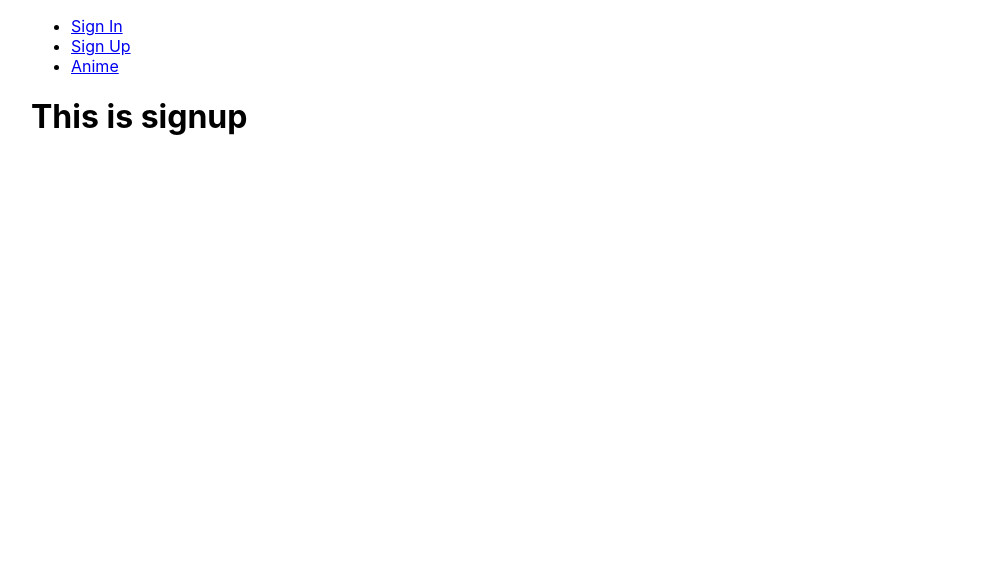
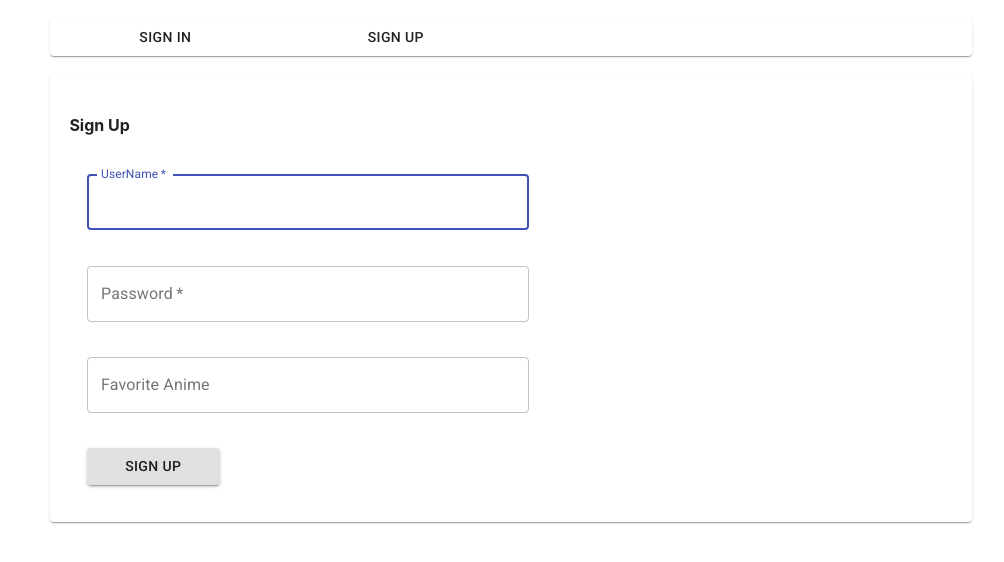
Before and after one commit to FehrIsFair/project1-animeapi, a React (Create React App) app: page /signup in a window 1280 px wide. Shown: the top 562 px of the page, without its empty margins (129-1133 px from the left). Built offline with nearby package versions, Linux system fonts and the light colour scheme.

Commit message:
useContext, Formik, Yup added and implemented

```diff
--- a/package.json
+++ b/package.json
@@ -10,11 +10,14 @@
     "@testing-library/user-event": "^7.1.2",
     "axios": "^0.20.0",
     "fontsource-roboto": "^3.0.3",
+    "formic": "^0.0.10",
+    "formik": "^2.2.0",
     "react": "^16.13.1",
     "react-dom": "^16.13.1",
     "react-router": "^5.2.0",
     "react-router-dom": "^5.2.0",
-    "react-scripts": "3.4.3"
+    "react-scripts": "3.4.3",
+    "yup": "^0.29.3"
   },
   "scripts": {
     "start": "react-scripts start",
--- a/src/Anime/Navigation.js
+++ b/src/Anime/Navigation.js
@@ -1,21 +1,48 @@
-import React, { useEffect, useState, useContext } from "react";
+import React, { useEffect, useContext } from "react";
+import { Authentication } from "../Authentication/Authentication";
 import { Link } from "react-router-dom";
+import { Card, Button } from "@material-ui/core";
+import { makeStyles } from "@material-ui/core/styles";
+import FailedRender from "../Errors/FailedRender/FailedRender";
 
-const siteNavigation = () => {
+const useStyles = makeStyles({
+  button: {
+    width: "100%",
+  },
+  listItem: {
+    width: "25%",
+  },
+});
+
+const Navigation = () => {
+  const authContext = useContext(Authentication);
+
+  useEffect(() => {}, [authContext.logout]);
+  if (authContext.isAuth === false)
     return (
-    <div>
-      <ul>
-        <li>
-          <Link to="/">Sign In</Link>
+      <Card className="loggedOut">
+        <ul className="nav">
+          <li className={useStyles.listItem}>
+            <Link to="/">
+              <Button>Sign In</Button>
+            </Link>
           </li>
           <li>
-          <Link to="/SignUp">Sign Up</Link>
-        </li>
-        <li>
-          <Link to="/Anime">Anime</Link>
+            <Link to="/SignUp">
+              <Button>Sign Up</Button>
+            </Link>
           </li>
         </ul>
-    </div>
+      </Card>
     );
+  if (authContext.isAuth === true)
+    return (
+      <Card className="loggedIn">
+        <Link to="/">
+          <Button onClick={authContext.logout}>Log Out</Button>
+        </Link>
+      </Card>
+    );
+  return <FailedRender />;
 };
-export default siteNavigation;
+export default Navigation;
--- a/src/Authentication/Authentication.js
+++ b/src/Authentication/Authentication.js
@@ -1,18 +1,40 @@
-import React, { useState } from "react";
+import React, { useState, createContext } from "react";
 
-export const Authentication = React.createContext({
+export const Authentication = createContext({
   isAuth: false,
+  userName: "",
+  password: "",
   login: () => {},
+  logout: () => {},
 });
 
 const AuthProvider = (props) => {
   const [isAuthenticated, setIsAuthenticated] = useState(false);
-  const loginHandler = () => {
+  const [username, setUsername] = useState();
+  const [password, setPassword] = useState();
+  const [favorite, setFavorite] = useState();
+  const loginHandler = (_username, _password, _favorite) => {
     setIsAuthenticated(true);
+    setUsername(_username);
+    setPassword(_password);
+    setFavorite(_favorite);
+  };
+  const logoutHandler = () => {
+    setIsAuthenticated(false);
+    setUsername("");
+    setPassword("");
+    setFavorite("");
   };
   return (
     <Authentication.Provider
-      value={{ login: loginHandler, isAuth: isAuthenticated }}
+      value={{
+        login: loginHandler,
+        isAuth: isAuthenticated,
+        logout: logoutHandler,
+        userName: username,
+        password: password,
+        favorite: favorite,
+      }}
     >
       {props.children}
     </Authentication.Provider>
--- /dev/null
+++ b/src/Errors/FailedRender/FailedRender.js
@@ -0,0 +1,10 @@
+import React from "react";
+
+const FailedRender = () => {
+  return (
+    <div>
+      <h1>Component Failed to Render. Fatal Error occured.</h1>
+    </div>
+  );
+};
+export default FailedRender;
--- a/src/Login/Login.js
+++ b/src/Login/Login.js
@@ -1,65 +1,92 @@
-import React, { useEffect, useState, useContext } from "react";
+import React, { useContext } from "react";
 import { Card, TextField, Button } from "@material-ui/core";
 import { Authentication } from "../Authentication/Authentication";
+import { useHistory } from "react-router-dom";
+import { Formik } from "formik";
+import * as Yup from "yup";
 
 const Login = () => {
-  let username;
-  let password;
   const authContext = useContext(Authentication);
-  const [loginInfo, setLoginInfo] = useState();
-  const [userName, setUserName] = useState();
-  const [passWord, setPassword] = useState();
 
-  const logIn = () => {
-    setLoginInfo({
-      UserName: userName,
-      password: passWord,
-      loggedIn: authContext.login(),
-    });
-  };
-
-  const getUserName = () => {
-    setUserName(username);
-  };
-
-  const getPassword = () => {
-    setPassword(password);
-  };
-
-  useEffect(() => {
-    const defaultState = () => {
-      setLoginInfo({
-        UserName: "",
-        password: "",
-        loggedIn: false,
-      });
-    };
-    defaultState();
-  }, [setLoginInfo, authContext]);
+  const history = useHistory();
 
   return (
     <Card id="login">
-      <form id="login-form" noValidate autoComplete="off">
+      <h4>Login</h4>
+      <Formik
+        initialValues={{
+          Username: "",
+          Password: "",
+          Submit: null,
+        }}
+        validationSchema={Yup.object().shape({
+          Username: Yup.string()
+            .min(10, "Too short")
+            .max(50, "Too long")
+            .required("Must enter an email"),
+          Password: Yup.string()
+            .min(8, "Too short")
+            .max(50, "Too long")
+            .required("Must enter a password"),
+        })}
+        onSubmit={async (values, { setErrors, setStatus, setSubmitting }) => {
+          try {
+            await authContext.login(values.Username, values.Password);
+            history.push("/Anime");
+            console.log(values.Username, values.Password);
+          } catch (err) {
+            console.error(err);
+          }
+        }}
+      >
+        {({
+          values,
+          errors,
+          touched,
+          handleChange,
+          handleBlur,
+          handleSubmit,
+          isSubmitting,
+        }) => (
+          <form noValidate autoComplete="off" onSubmit={handleSubmit}>
             <TextField
+              autoFocus
               id="outlined-basic"
+              name="Username"
               className="textfield"
               label="UserName"
               variant="outlined"
-          onChange={(e) => getUserName(e.value)}
-          value={username}
+              onChange={handleChange}
+              onBlur={handleBlur}
+              value={values.Username}
+              required
+              error={Boolean(touched.Username && errors.Username)}
+              helpertext={touched.Username && errors.Username}
             />
             <TextField
               id="outlined-basic"
+              name="Password"
               className="textfield"
               label="Password"
               variant="outlined"
-          onChange={(e) => getPassword(e.value)}
-          value={password}
+              value={values.Password}
+              onBlur={handleBlur}
+              error={Boolean(touched.Password && errors.Password)}
+              helpertext={touched.Password && errors.Password}
+              onChange={handleChange}
+              required
             />
-        <Button className="button" onClick={() => logIn()}>
+            <Button
+              className="button"
+              variant="contained"
+              disabled={errors.Username || errors.Password}
+              type="Submit"
+            >
               Login
             </Button>
           </form>
+        )}
+      </Formik>
     </Card>
   );
 };
--- a/src/Login/SignUp/SignUp.js
+++ b/src/Login/SignUp/SignUp.js
@@ -1,10 +1,109 @@
-import React, { useEffect, useState, useContext } from "react";
+import React, { useContext } from "react";
+import { Authentication } from "../../Authentication/Authentication";
+import { Formik } from "formik";
+import * as Yup from "yup";
+import { useHistory } from "react-router-dom";
+import { Card, TextField, Button } from "@material-ui/core";
 
 const SignUp = () => {
+  const authContext = useContext(Authentication);
+  const history = useHistory();
+
   return (
-    <div>
-      <h1>This is signup</h1>
-    </div>
+    <Card id="login">
+      <h4>Sign Up</h4>
+      <Formik
+        initialValues={{
+          Username: "",
+          Password: "",
+          Submit: null,
+        }}
+        validationSchema={Yup.object().shape({
+          Username: Yup.string()
+            .min(10, "Too short")
+            .max(50, "Too long")
+            .required("Must enter an email"),
+          Password: Yup.string()
+            .min(8, "Too short")
+            .max(50, "Too long")
+            .required("Must enter a password"),
+          Favorite: Yup.string().min(4, "Too Short").max(100, "Too Long"),
+        })}
+        onSubmit={async (values, { setErrors, setStatus, setSubmitting }) => {
+          try {
+            await authContext.login(
+              values.Username,
+              values.Password,
+              values.Favorite
+            );
+            history.push("/Anime");
+            console.log(values.Username, values.Password);
+          } catch (err) {
+            console.error(err);
+          }
+        }}
+      >
+        {({
+          values,
+          errors,
+          touched,
+          handleChange,
+          handleBlur,
+          handleSubmit,
+          isSubmitting,
+        }) => (
+          <form noValidate autoComplete="off" onSubmit={handleSubmit}>
+            <TextField
+              autoFocus
+              id="outlined-basic"
+              name="Username"
+              className="textfield"
+              label="UserName"
+              variant="outlined"
+              onChange={handleChange}
+              onBlur={handleBlur}
+              value={values.Username}
+              required
+              error={Boolean(touched.Username && errors.Username)}
+              helpertext={touched.Username && errors.Username}
+            />
+            <TextField
+              id="outlined-basic"
+              name="Password"
+              className="textfield"
+              label="Password"
+              variant="outlined"
+              value={values.Password}
+              onBlur={handleBlur}
+              error={Boolean(touched.Password && errors.Password)}
+              helpertext={touched.Password && errors.Password}
+              onChange={handleChange}
+              required
+            />
+            <TextField
+              id="outlined-basic"
+              name="Favorite"
+              className="textfield"
+              label="Favorite Anime"
+              variant="outlined"
+              value={values.Favorite}
+              onBlur={handleBlur}
+              error={Boolean(touched.Favorite && errors.Favorite)}
+              helpertext={touched.Favorte && errors.Password}
+              onChange={handleChange}
+            />
+            <Button
+              className="button"
+              variant="contained"
+              disabled={errors.Username || errors.Password}
+              type="Submit"
+            >
+              Sign Up
+            </Button>
+          </form>
+        )}
+      </Formik>
+    </Card>
   );
 };
 export default SignUp;
--- a/src/anime.css
+++ b/src/anime.css
@@ -34,9 +34,33 @@ h3 {
   padding: 2%;
 }
 
-button {
+.nav {
+  list-style: none;
+  margin: 0;
+  padding: 0;
+  display: flex;
+  flex-direction: row;
+}
+
+a {
+  text-decoration: none;
+}
+
+.nav li {
+  width: 25%;
+}
+
+.nav li a button {
+  width: 100%;
+}
+
+form button {
   width: 15%;
-  border: 1px grey solid;
+  margin: 2% !important;
+}
+
+.loggedOut {
+  background-color: black;
 }
 
 #login {
@@ -57,5 +81,6 @@ form {
 
 .textfield {
   width: 50%;
+  margin: 2% !important;
   clear: both;
 }
```
Also changed, not shown: src/index.js (+4 -4 lines), 2 other files (tests, documents, lock files or other folders). Lines whose indentation alone changed are shown as unchanged.
